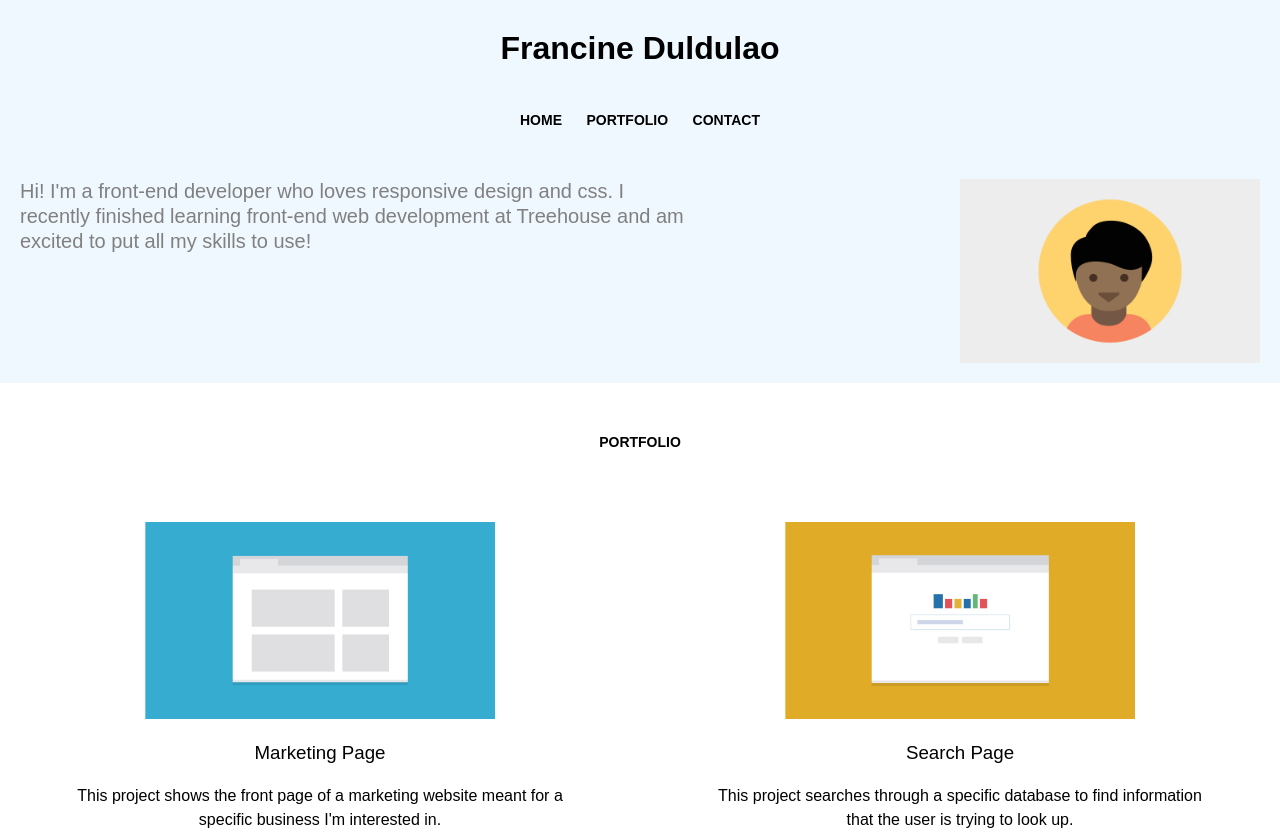
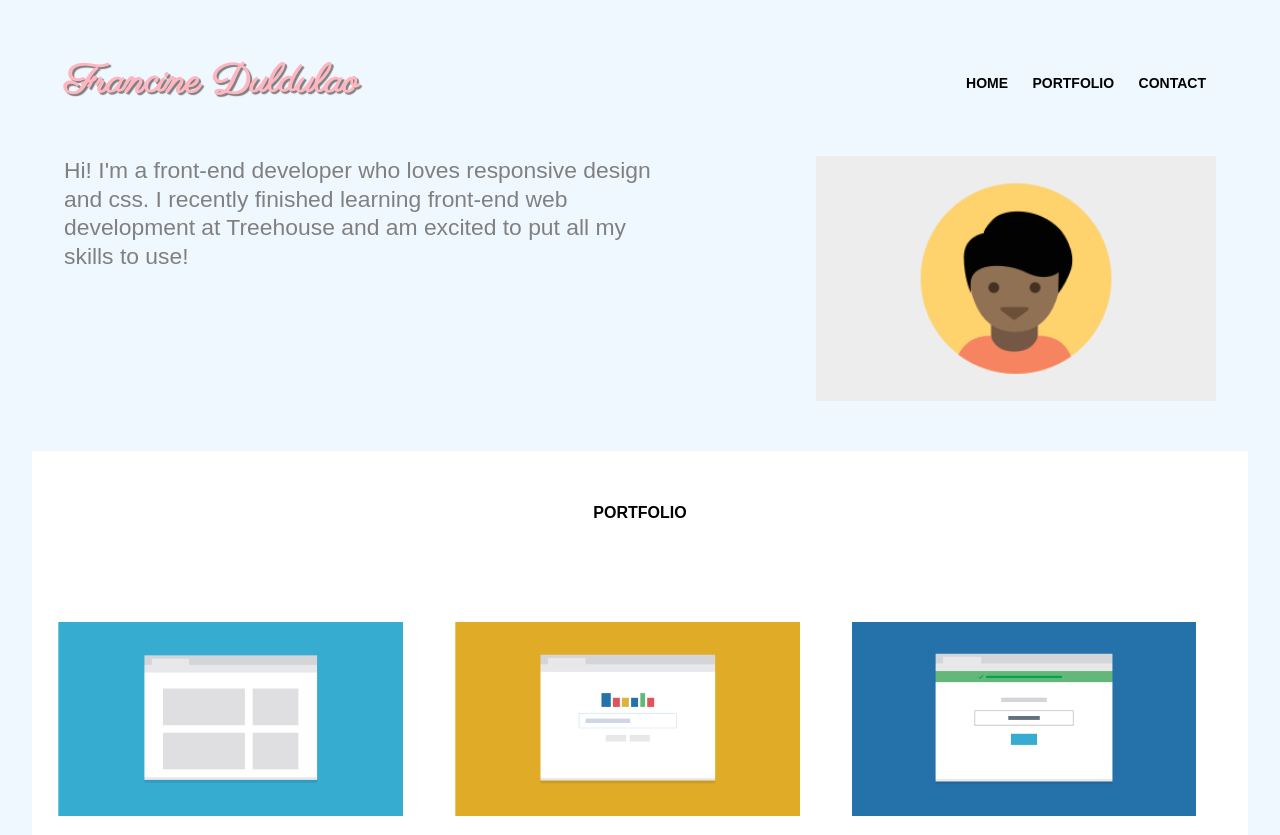
Before and after one commit to francineannbd/fewd-techdegree-project-2, a plain HTML site: page index.html in a window 1280 px wide. Shown: the top 835 px of the page. Drawn offline with Linux system fonts and the light colour scheme.

Commit message:
Update styles.css

```diff
--- a/css/styles.css
+++ b/css/styles.css
@@ -17,6 +17,10 @@ body {
 
 .name {
     margin: 30px 0;
+    color: #ffb6c1;
+    text-shadow: 2px 2px 1px #808080;
+    font-family: 'Parisienne', cursive;
+    font-size: 2.5em;
 }
 
 .intro {
@@ -55,6 +59,11 @@ body {
     text-decoration: none;
     color: #000;
     display: block;
+}
+
+.main-nav a:hover,
+.footer-nav a:hover {
+    color: #ff1493;
 }
 
 /* === Main Styles ===*/
@@ -128,6 +137,8 @@ footer {
     float: left;
     margin-top: 0;
     font-size: 0.75em;
+    color: #f08080;
+    font-family: 'Parisienne', cursive;
 }
 
 footer li:first-child {
@@ -239,20 +250,61 @@ footer li:nth-child(4) {
 
 @media (min-width: 1024px) {
 
-}
+    .name {
+        float: left;
+    }
+
+    .main-nav {
+        float: right;
+        margin-top: 30px;
+    }
+
+    .main-header {
+        width: 90%;
+        margin: 30px auto;
+    }
+
+    .intro {
+        margin-left: 0;
+        font-size: 1.43em;
+    }
+
+    .profile-image {
+        width: 400px;
+        margin-right: 0;
+    }
+
+    .portfolio-title {
+        font-size: 1em;
+    }
+
+    .primary {
+        width: 95%;
+        margin: auto;
+    }
+
+    .top-article,
+    .bottom-article {
+        float: left;
+        margin: 16px;
+        width: 30%;
+        padding: 10px;
+    }
+
+    .content,
+    h3,
+    .portfolio-image {
+        width: 100%;
+    }
+
+    .secondary p {
+        width: 55%;
+    }
+
+    .footer-name {
+        font-size: 1em;
+    }
 
 
 
-
-
-
-
-/* article,
-img,
-p,
-header,
-nav,
-li,
-h3 {
-    border: red solid 2px;
-} */
+}
```
